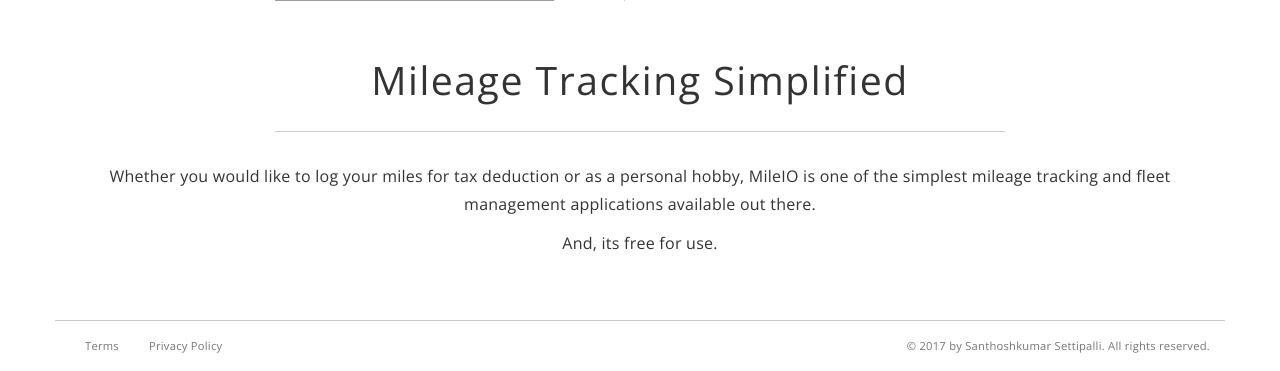
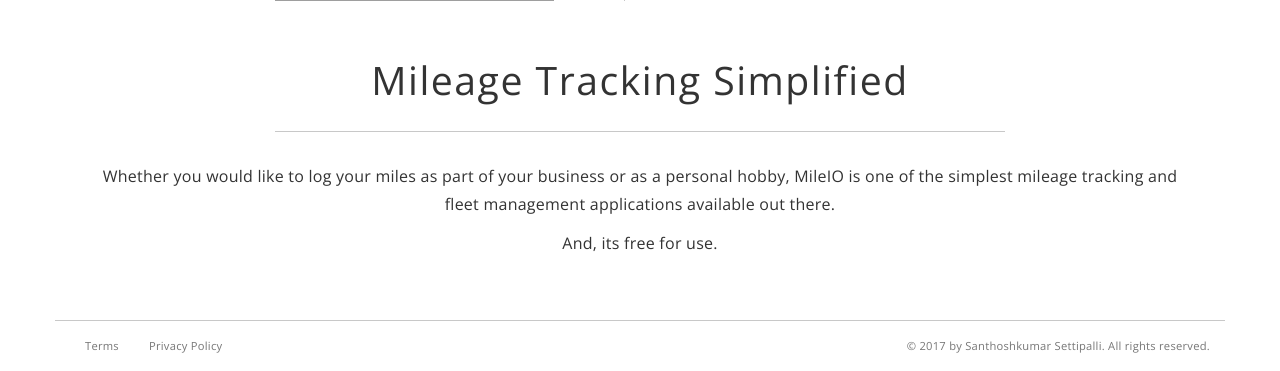
Before and after one commit to settipalli/MileIO, a Flask app: page / in a window 1280 px wide. Shown: the part 429-800 px from the top of the page. Run offline with Flask 2, Linux system fonts and the light colour scheme; some libraries are stand-ins or nearby versions; grey boxes are pictures that could not be loaded.

Commit message:
Updated product tagline in the index template.

```diff
--- a/templates/index.html
+++ b/templates/index.html
@@ -41,7 +41,7 @@
             </div>
             <div class="col-md-12">
                 <p class="centered">
-                    Whether you would like to log your miles for tax deduction or as a personal hobby, MileIO is one of
+                    Whether you would like to log your miles as part of your business or as a personal hobby, MileIO is one of
                     the simplest mileage tracking and fleet management applications available out there.
                 </p>
                 <p class="centered">And, its free for use.</p>
```
